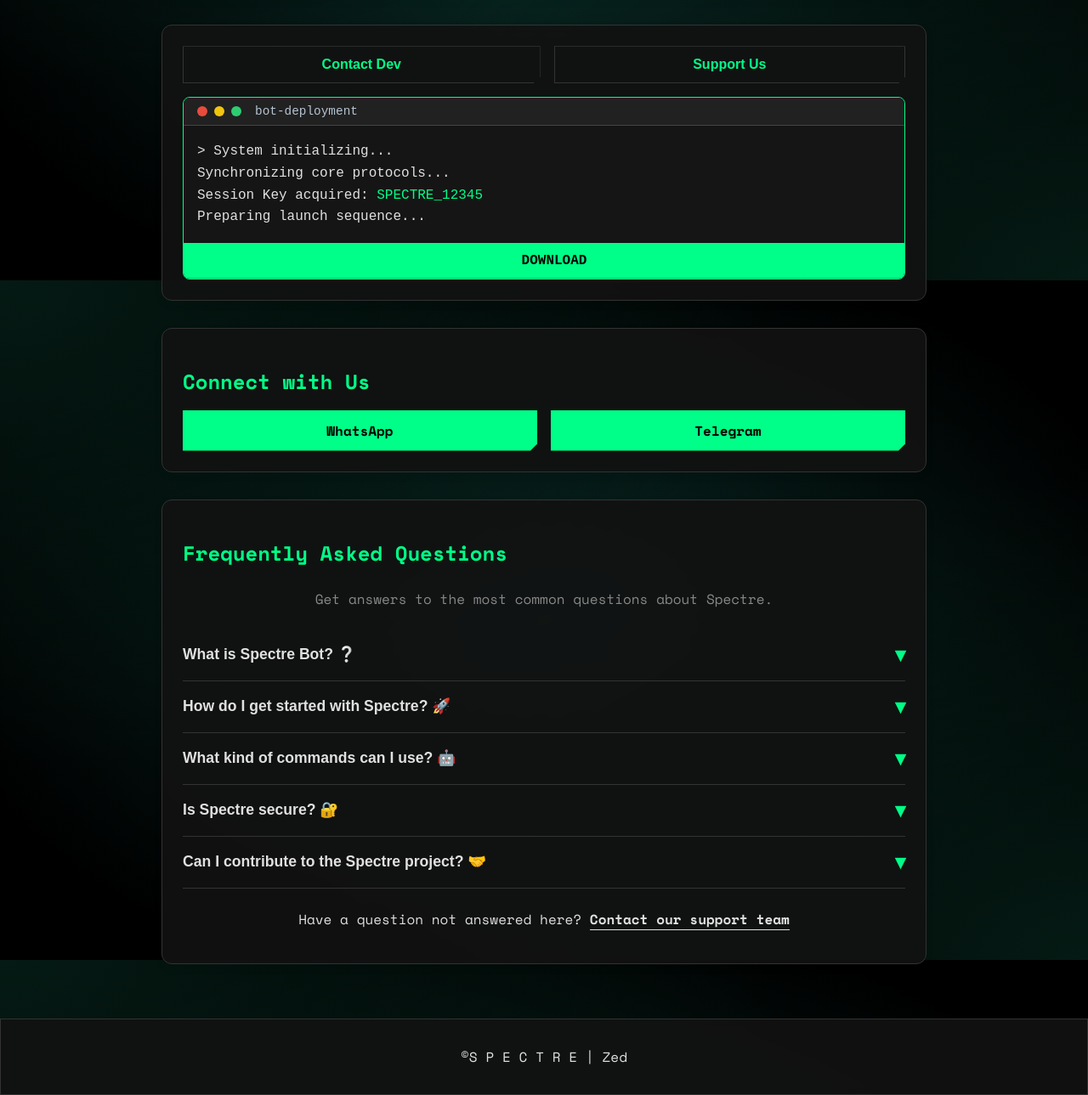
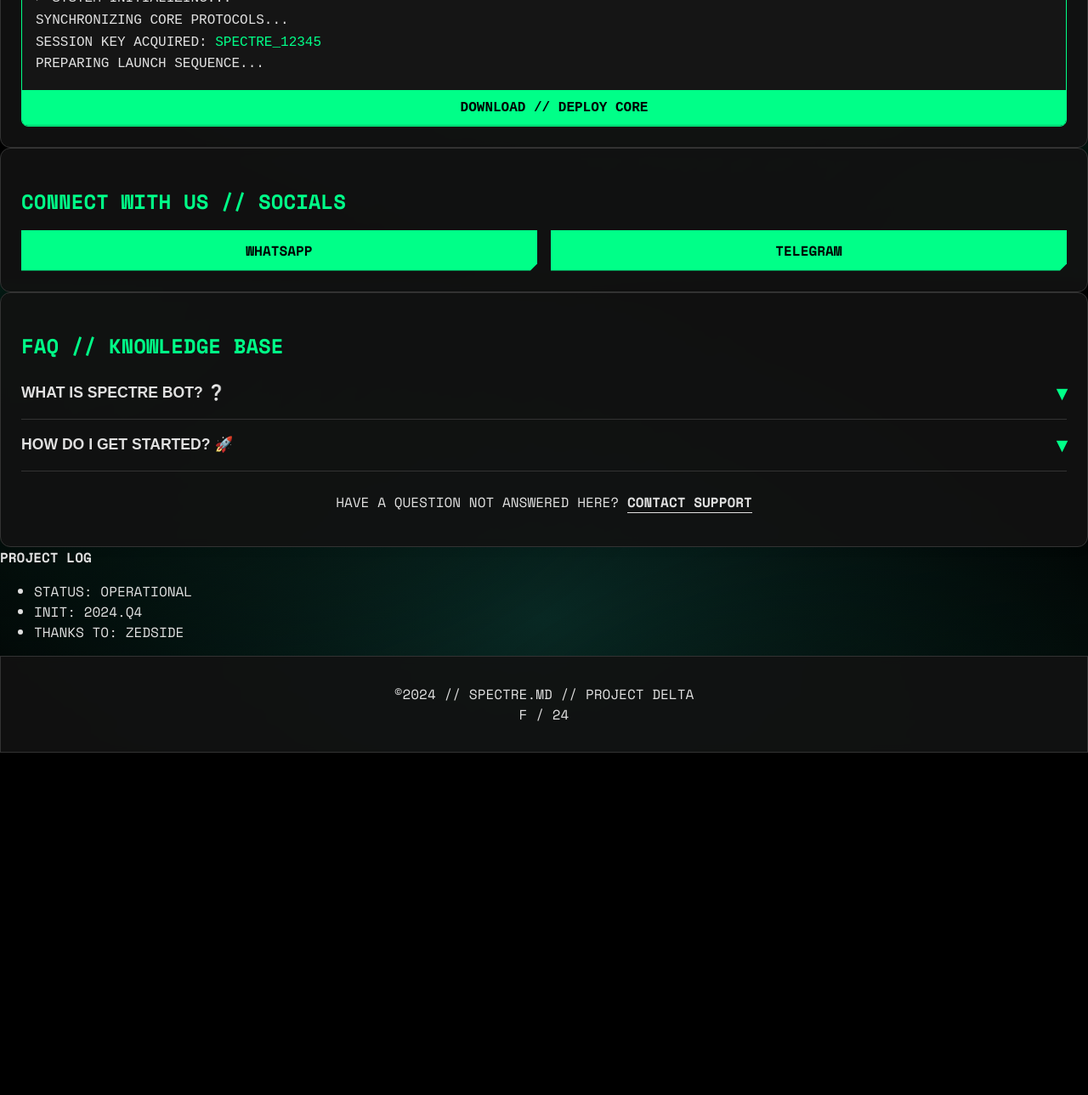
Before and after one commit to swtichedxp/Andromeda-site, a plain HTML site: page index.html in a window 1280 px wide. Shown: the part 470-1759 px from the top of the page at 85% size. After the commit the page ends 1356 px from the top, so only its background shows below. Drawn offline with nearby package versions, Linux system fonts and the light colour scheme.

Commit message:
Update index.html

```diff
--- a/index.html
+++ b/index.html
@@ -3,111 +3,97 @@
 <head>
     <meta charset="UTF-8">
     <meta name="viewport" content="width=device-width, initial-scale=1.0">
-    <title>S P E C T R E</title>
+    <title>S P E C T R ∆ // PROJECT DELTA</title>
+    <link href="https://fonts.googleapis.com/css2?family=Space+Mono:wght@400;700&family=IBM+Plex+Sans:wght@700&display=swap" rel="stylesheet">
     <link rel="stylesheet" href="style.css">
-    <link rel="preconnect" href="https://fonts.googleapis.com">
-    <link rel="preconnect" href="https://fonts.gstatic.com" crossorigin>
-    <link href="https://fonts.googleapis.com/css2?family=Dancing+Script:wght@400..700&display=swap" rel="stylesheet">
     <link rel="stylesheet" href="https://cdnjs.cloudflare.com/ajax/libs/font-awesome/6.0.0-beta3/css/all.min.css">
     <link rel="icon" type="image/x-icon" href="https://ik.imagekit.io/apexcloud/IMG_20250914_015033.png">
 </head>
 <body class="dark-mode">
 
-    <header class="header">
-        <div class="header-top">
-            <div class="logo calligraphy-font">Spectre</div>
+    <div class="interface-grid">
+
+        <header class="header-grid">
+            <div class="logo-area">
+                <div class="header-graphic">S P E C T R ∆</div>
+            </div>
+            <div class="nav-area">
                 <button id="theme-toggle" class="theme-toggle">
                     <span class="icon">🌙</span>
                 </button>
             </div>
         </header>
 
-    <main class="container">
-        <section class="main-hero">
-            <h1 class="hero-title">Spectre is the ultimate Assistant you need...</h1>
-            <p class="hero-subtitle">Experience A flawless and Speedy Control with just a few words...</p>
-            <a href="#" class="hero-button">Documentation</a>
+        <section class="main-hero grid-area-hero">
+            <h1 class="hero-title">SPECTRE IS THE ULTIMATE ASSISTANT YOU NEED.</h1>
+            <p class="hero-subtitle">EXPERIENCE FLAWLESS AND SPEEDY CONTROL WITH JUST A FEW WORDS.</p>
+            <a href="#" class="hero-button">DOCUMENTATION // ACCESS</a>
         </section>
 
-        <section class="bot-section">
+        <section class="bot-section grid-area-bot">
             <div class="bot-header">
-                <button class="bot-button" onclick="window.location.href='https://wa.me/255673788367'">Contact Dev</button>
-                <button class="bot-button" onclick="window.location.href='https://whatsapp.com/channel/0029VbBWprT3WHTgc1iURQ2U'">Support Us</button>
+                <button class="bot-button" onclick="window.location.href='https://wa.me/255673788367'">CONTACT DEV</button>
+                <button class="bot-button" onclick="window.location.href='https://whatsapp.com/channel/0029VbBWprT3WHTgc1iURQ2U'">SUPPORT US</button>
             </div>
             <div class="console-box">
                 <div class="console-header">
                     <span class="dot red"></span>
                     <span class="dot yellow"></span>
                     <span class="dot green"></span>
-                    <span class="console-title">bot-deployment</span>
+                    <span class="console-title">BOT-DEPLOYMENT // SYSTEM-STATUS</span>
                 </div>
                 <div class="console-output">
-                    <p>> System initializing...</p>
-                    <p>Synchronizing core protocols...</p>
-                    <p>Session Key acquired: <span class="session-id">SPECTRE_12345</span></p>
-                    <p>Preparing launch sequence...</p>
+                    <p>> SYSTEM INITIALIZING...</p>
+                    <p>SYNCHRONIZING CORE PROTOCOLS...</p>
+                    <p>SESSION KEY ACQUIRED: <span class="session-id">SPECTRE_12345</span></p>
+                    <p>PREPARING LAUNCH SEQUENCE...</p>
                 </div>
-                <a href="https://raw.githubusercontent.com/swtichedxp/Andromeda-site/main/S P E C T R E I.zip" class="deploy-button" download>DOWNLOAD</a>
+                <a href="https://raw.githubusercontent.com/swtichedxp/Andromeda-site/main/S P E C T R E I.zip" class="deploy-button" download>DOWNLOAD // DEPLOY CORE</a>
             </div>
         </section>
 
-        <section class="contact-section">
-            <h2 class="section-title">Connect with Us</h2>
+        <section class="contact-section grid-area-connect">
+            <h2 class="section-title">CONNECT WITH US // SOCIALS</h2>
             <div class="button-group">
-                <a href="https://wa.me/989136730390" target="_blank" class="social-button whatsapp-button">WhatsApp</a>
-                <a href="https://t.me/zedside" target="_blank" class="social-button telegram-button">Telegram</a>
+                <a href="https://wa.me/989136730390" target="_blank" class="social-button whatsapp-button">WHATSAPP</a>
+                <a href="https://t.me/zedside" target="_blank" class="social-button telegram-button">TELEGRAM</a>
             </div>
         </section>
 
-        <section class="faq-section">
-            <h2 class="section-title">Frequently Asked Questions</h2>
-            <p class="faq-description">Get answers to the most common questions about Spectre.</p>
-
+        <section class="faq-section grid-area-faq">
+            <h2 class="section-title">FAQ // KNOWLEDGE BASE</h2>
             <div class="faq-item">
-                <button class="faq-question">What is Spectre Bot? ❔</button>
+                <button class="faq-question">WHAT IS SPECTRE BOT? ❔</button>
                 <div class="faq-answer">
-                    <p>Spectre is an advanced, multi-platform assistant designed to automate tasks and provide quick information. It's built for efficiency, allowing you to control and manage various functions with simple commands. Its core is a powerful AI engine that continuously learns and adapts to user needs.</p>
+                    <p>SPECTRE IS AN ADVANCED, MULTI-PLATFORM ASSISTANT DESIGNED TO AUTOMATE TASKS. BUILT FOR EFFICIENCY, IT CONTINUOUSLY LEARNS AND ADAPTS TO USER NEEDS. [SEE DOCUMENTATION FOR DETAILS]</p>
                 </div>
             </div>
             <div class="faq-item">
-                <button class="faq-question">How do I get started with Spectre? 🚀</button>
+                <button class="faq-question">HOW DO I GET STARTED? 🚀</button>
                 <div class="faq-answer">
-                    <p>To begin, simply visit our documentation page for a comprehensive setup guide. Our step-by-step instructions make it easy for users of all technical levels. We provide clear code snippets and explanations to ensure a smooth deployment process on your preferred platform.</p>
-                </div>
-            </div>
-            <div class="faq-item">
-                <button class="faq-question">What kind of commands can I use? 🤖</button>
-                <div class="faq-answer">
-                    <p>Spectre offers a wide range of commands, from basic queries to complex automation tasks. You can find a full list in our documentation. For a quick reference, here are a few examples:
-                    <ul>
-                        <li><span class="command-example">.ping</span>: Get current bot status.</li>
-                        <li><span class="command-example">.menu"My To see bot commands"</span>: Create a new automated task.</li>
-                        <li><span class="command-example">.gflag</span>:to play a flag guessing game.</li>
-                    </ul>
-                    We constantly update our command library with new features and improvements.</p>
-                </div>
-            </div>
-            <div class="faq-item">
-                <button class="faq-question">Is Spectre secure? 🔐</button>
-                <div class="faq-answer">
-                    <p>Yes, security is our top priority. Spectre operates with a session-based key system to ensure that your interactions are private and secure. Your data is encrypted and handled with the utmost care, following industry-standard protocols. We never store personal or sensitive information without explicit permission.</p>
-                </div>
-            </div>
-            <div class="faq-item">
-                <button class="faq-question">Can I contribute to the Spectre project? 🤝</button>
-                <div class="faq-answer">
-                    <p>We welcome contributions from the community! Whether it's reporting a bug, suggesting a new feature, or contributing code, your input helps make Spectre better. Check out our GitHub repository or contact our development team through the 'Contact Dev' button on the site. We look forward to collaborating with you!</p>
+                    <p>VISIT OUR DOCUMENTATION PAGE FOR A COMPREHENSIVE SETUP GUIDE. STEP-BY-STEP INSTRUCTIONS ENSURE A SMOOTH DEPLOYMENT PROCESS.</p>
                 </div>
             </div>
             <div class="contact-support-text">
-                <p>Have a question not answered here? <a href="https://wa.me/255673788367">Contact our support team</a></p>
+                <p>HAVE A QUESTION NOT ANSWERED HERE? <a href="https://wa.me/255673788367">CONTACT SUPPORT</a></p>
             </div>
         </section>
-    </main>
 
-    <footer class="footer">
-        <p>©S P E C T R E | Zed</p>
+        <div class="text-block grid-area-credits">
+            <strong>PROJECT LOG</strong>
+            <ul>
+                <li>STATUS: OPERATIONAL</li>
+                <li>INIT: 2024.Q4</li>
+                <li>THANKS TO: ZEDSIDE</li>
+            </ul>
+        </div>
+
+        <footer class="footer grid-area-footer">
+            <p>©2024 // SPECTRE.MD // PROJECT DELTA</p>
+            <div class="footer-code">F / 24</div>
         </footer>
+
+    </div>
 
     <script src="script.js"></script>
 </body>
```
Lines whose indentation alone changed are shown as unchanged.
